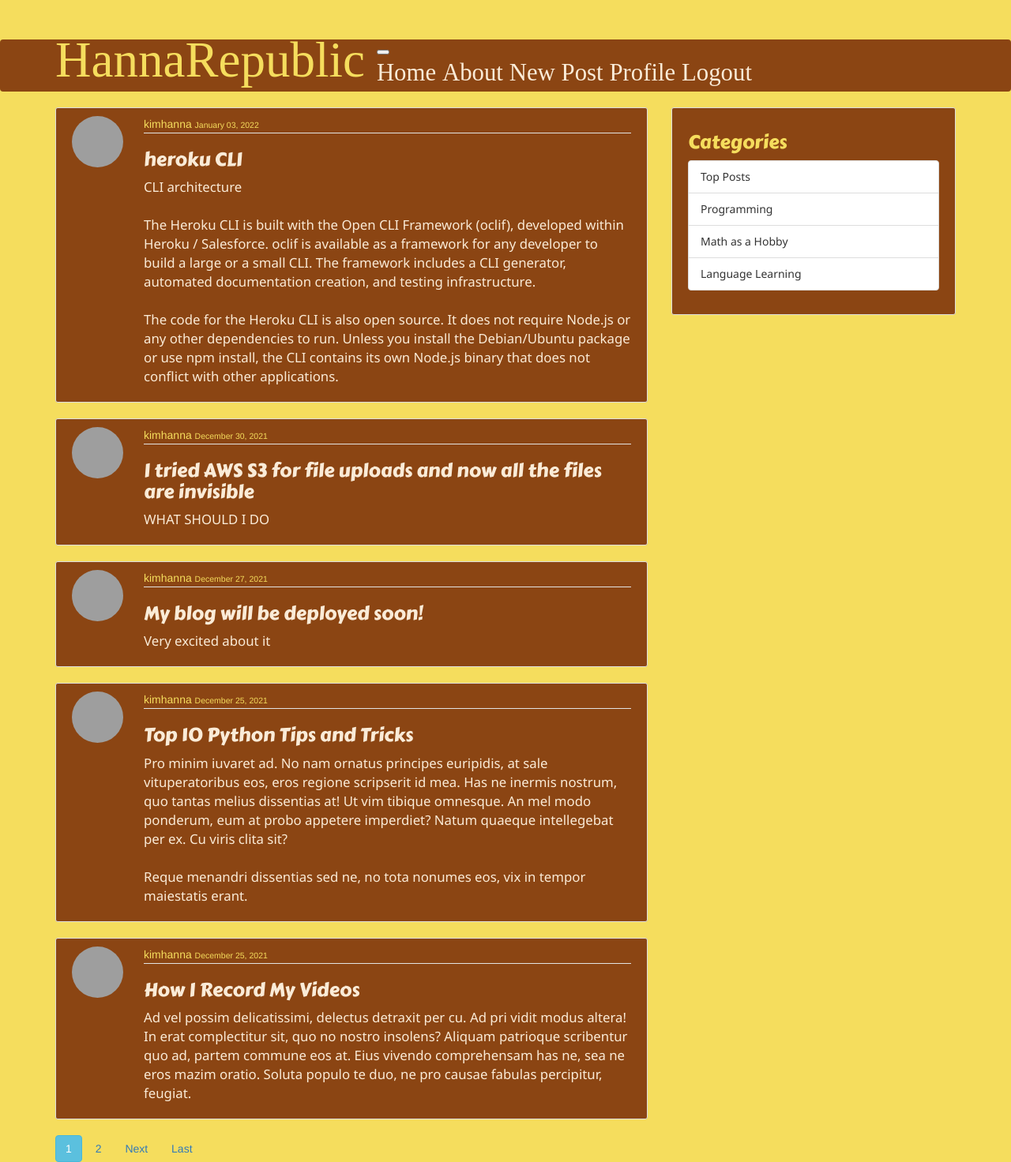
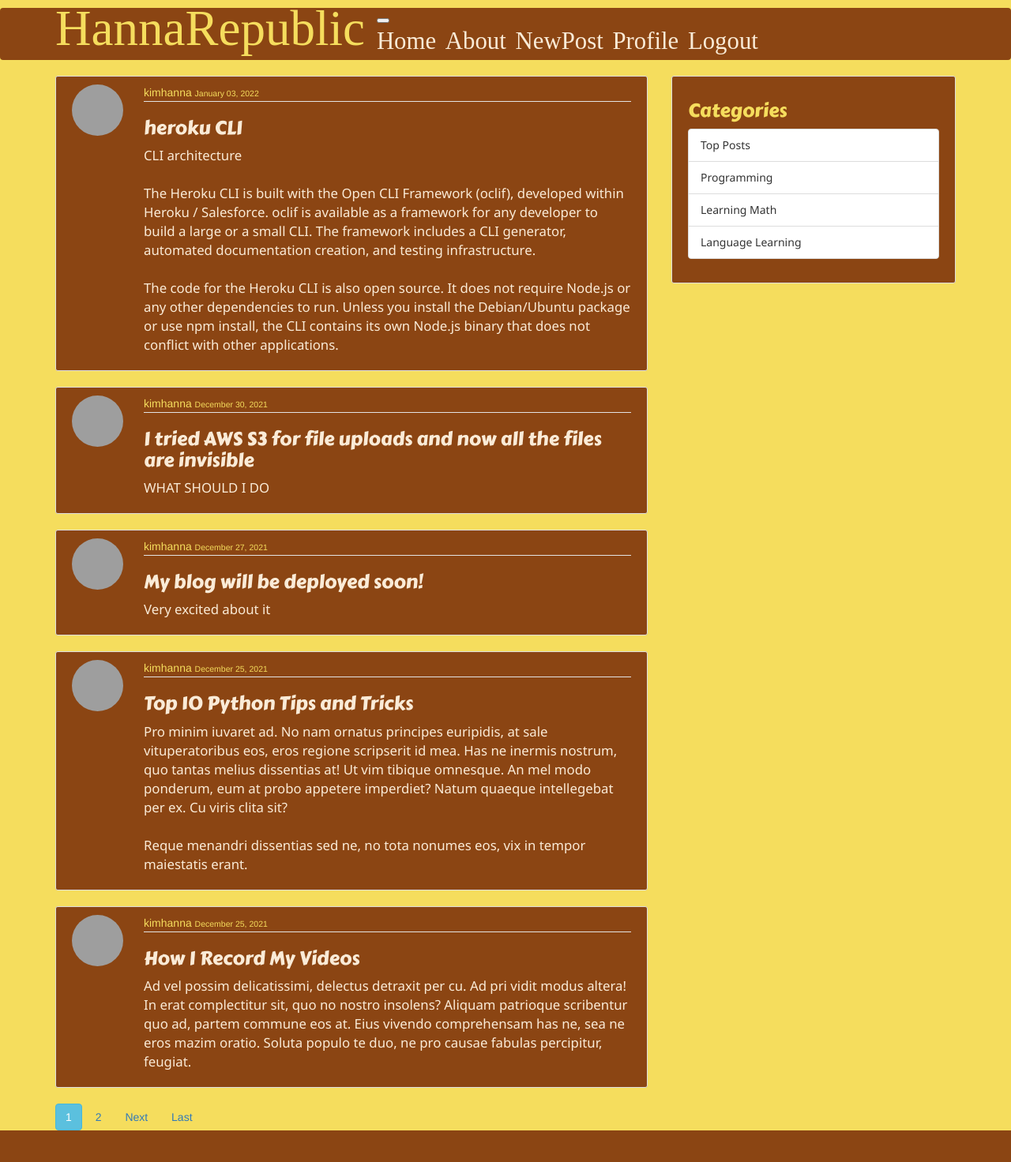
Before and after one commit to kimhanna-git/django_blog, a Django app: page / in a window 1280 px wide. Shown: the whole page at 79% size. After the commit the page ends 1432 px from the top, so only its background shows below. Run offline with Django 3.2, Linux system fonts and the light colour scheme; a user stored in the database is signed in; data comes from the database, SQL or seed files in the repository; both versions use the stored data as it was after the commit; some libraries are stand-ins or nearby versions; some web fonts are replaced; grey boxes are pictures that could not be loaded.

Commit message:
deploymeng start

```diff
--- a/django_project/blog/static/blog/main.css
+++ b/django_project/blog/static/blog/main.css
@@ -3,7 +3,7 @@
 body {
   background: #f5dd5d;
   color: #333333;
-  margin-top: 5rem;
+  margin-top: 1rem;
 }
 
 
--- a/django_project/blog/templates/blog/base.html
+++ b/django_project/blog/templates/blog/base.html
@@ -42,18 +42,18 @@
               <div class="pull-right" href="#">
 
 
-            <a class="nav-item nav-link" href="{% url 'blog-home' %}">Home</a>&nbsp;
-          <a class="nav-item nav-link" href="{% url 'blog-about' %}">About</a>&nbsp;
+            <a class="nav-item nav-link" href="{% url 'blog-home' %}">Home</a>&nbsp;&nbsp;
+          <a class="nav-item nav-link" href="{% url 'blog-about' %}">About</a>&nbsp;&nbsp;
 
 
 
            {% if user.is_authenticated %}
-            <a class="nav-item nav-link" href="{% url 'post-create' %}">New Post</a>&nbsp;
-            <a class="nav-item nav-link" href="{% url 'profile' %}">Profile</a>&nbsp;
-        <a class="nav-item nav-link" href="{% url 'logout' %}">Logout</a>&nbsp;
+            <a class="nav-item nav-link" href="{% url 'post-create' %}">NewPost</a>&nbsp;&nbsp;
+            <a class="nav-item nav-link" href="{% url 'profile' %}">Profile</a>&nbsp;&nbsp;
+        <a class="nav-item nav-link" href="{% url 'logout' %}">Logout</a>&nbsp;&nbsp;
             {% else %}
-                <a class="nav-item nav-link" href="{% url 'login' %}">Login</a>&nbsp;
-                <a class="nav-item nav-link" href="{% url 'register' %}">Register</a>&nbsp;
+                <a class="nav-item nav-link" href="{% url 'login' %}">Login</a>&nbsp;&nbsp;
+                <a class="nav-item nav-link" href="{% url 'register' %}">Register</a>&nbsp;&nbsp;
             {% endif %}
         </div>
             </div>
@@ -83,7 +83,7 @@
           <ul class="list-group">
             <li class="list-group-item list-group-item-light">Top Posts</li>
             <li class="list-group-item list-group-item-light">Programming</li>
-            <li class="list-group-item list-group-item-light">Math as a Hobby</li>
+            <li class="list-group-item list-group-item-light">Learning Math</li>
             <li class="list-group-item list-group-item-light">Language Learning</li>
 
           </ul>
--- a/django_project/django_project/settings.py
+++ b/django_project/django_project/settings.py
@@ -25,7 +25,7 @@ SECRET_KEY = 'django-insecure-kt44b=j_pfk@!+y5=9%(+zmc)!c4h=4*-$al0=9-i%!s-!gqci
 # SECURITY WARNING: don't run with debug turned on in production!
 DEBUG = True
 
-ALLOWED_HOSTS = []
+ALLOWED_HOSTS = ['*']
 
 
 # Application definition
```
Also changed, not shown: django_project/requirements.txt (added, +45 -0 lines), django_project/db.sqlite3, 2 other files.
